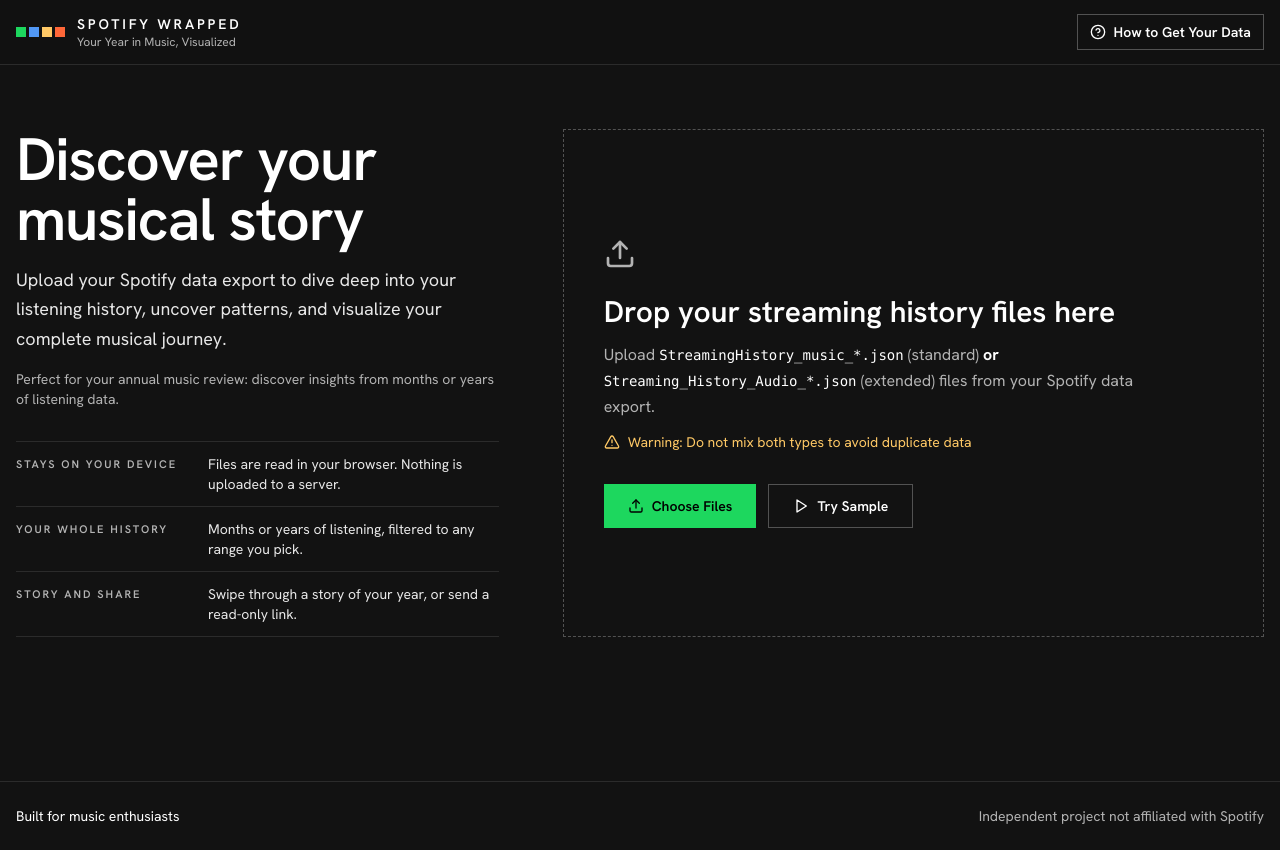
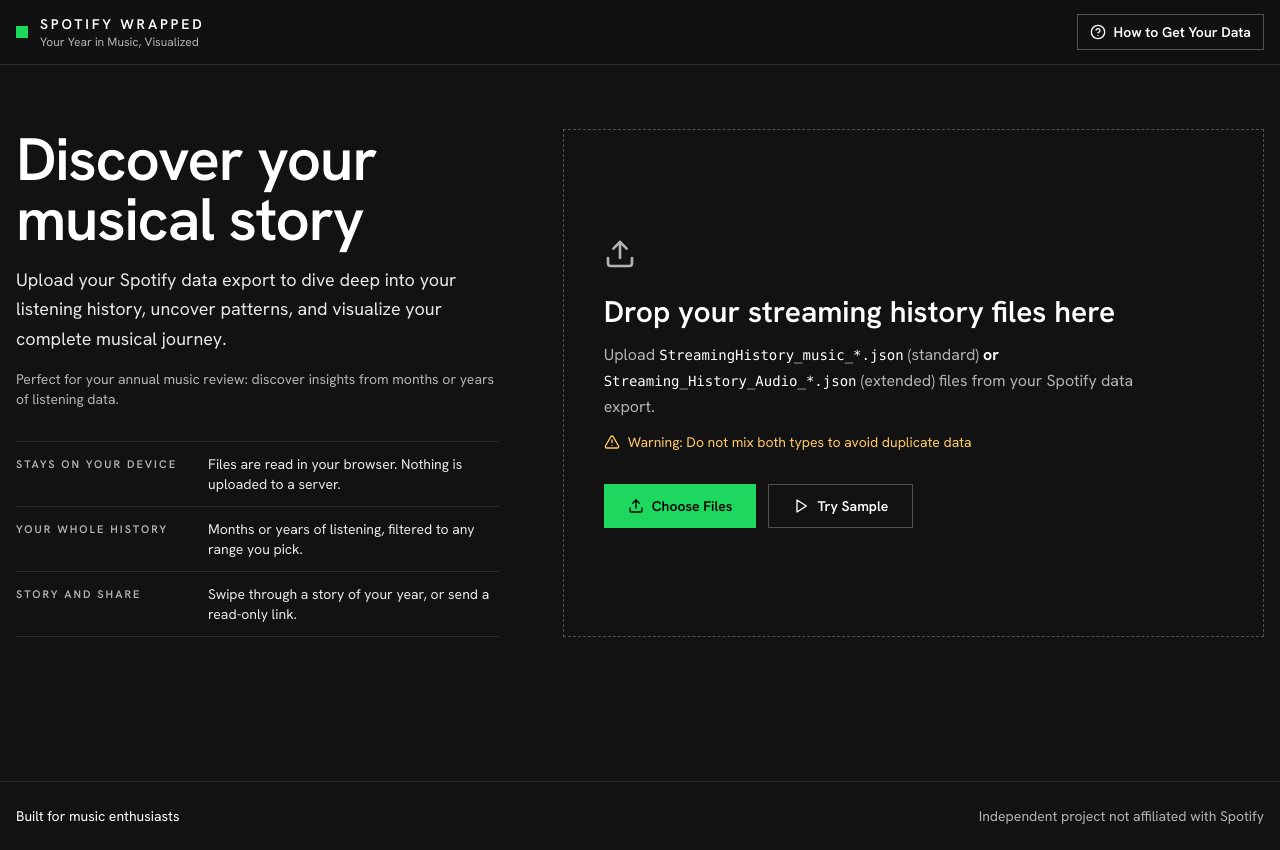
Before and after one commit to AnasImloul/spotify-wrapped, a React (Vite) app: page / in a window 1280 px wide. Built offline with nearby package versions, Linux system fonts and the light colour scheme; the HTML template or start-up script is replaced by a standard one.

Commit message:
feat: use a single green square as the wordmark mark

```diff
--- a/src/features/sharing/components/SharedAnalyticsView.tsx
+++ b/src/features/sharing/components/SharedAnalyticsView.tsx
@@ -81,12 +81,7 @@ export function SharedAnalyticsView({ onClose, shareId }: SharedAnalyticsViewPro
       <header className="border-b border-border bg-background/95 sticky top-0 z-50">
         <div className="container mx-auto px-4 py-3 flex items-center justify-between gap-3">
           <div className="flex items-center gap-3 min-w-0">
-            <span className="code-strip" aria-hidden>
-              <i className="bg-code-green" />
-              <i className="bg-code-blue" />
-              <i className="bg-code-yellow" />
-              <i className="bg-code-orange" />
-            </span>
+            <span className="block h-3 w-3 bg-primary shrink-0" aria-hidden />
             <div className="min-w-0">
               <h1 className="text-sm font-semibold uppercase tracking-[0.2em] truncate">
                 Shared Spotify Analytics
--- a/src/shared/components/layout/AnalyticsHeader.tsx
+++ b/src/shared/components/layout/AnalyticsHeader.tsx
@@ -70,12 +70,7 @@ export function AnalyticsHeader({
               className="h-14 lg:h-16 flex items-center gap-3 flex-shrink-0 hover:opacity-80 transition-opacity"
               title={hasData ? 'Clear data and start over' : 'Go to home'}
             >
-              <span className="code-strip" aria-hidden>
-                <i className="bg-code-green" />
-                <i className="bg-code-blue" />
-                <i className="bg-code-yellow" />
-                <i className="bg-code-orange" />
-              </span>
+              <span className="block h-3 w-3 bg-primary shrink-0" aria-hidden />
               <span className="flex flex-col text-left leading-tight">
                 <span className="text-sm font-semibold uppercase tracking-[0.2em]">
                   Spotify Wrapped
```
